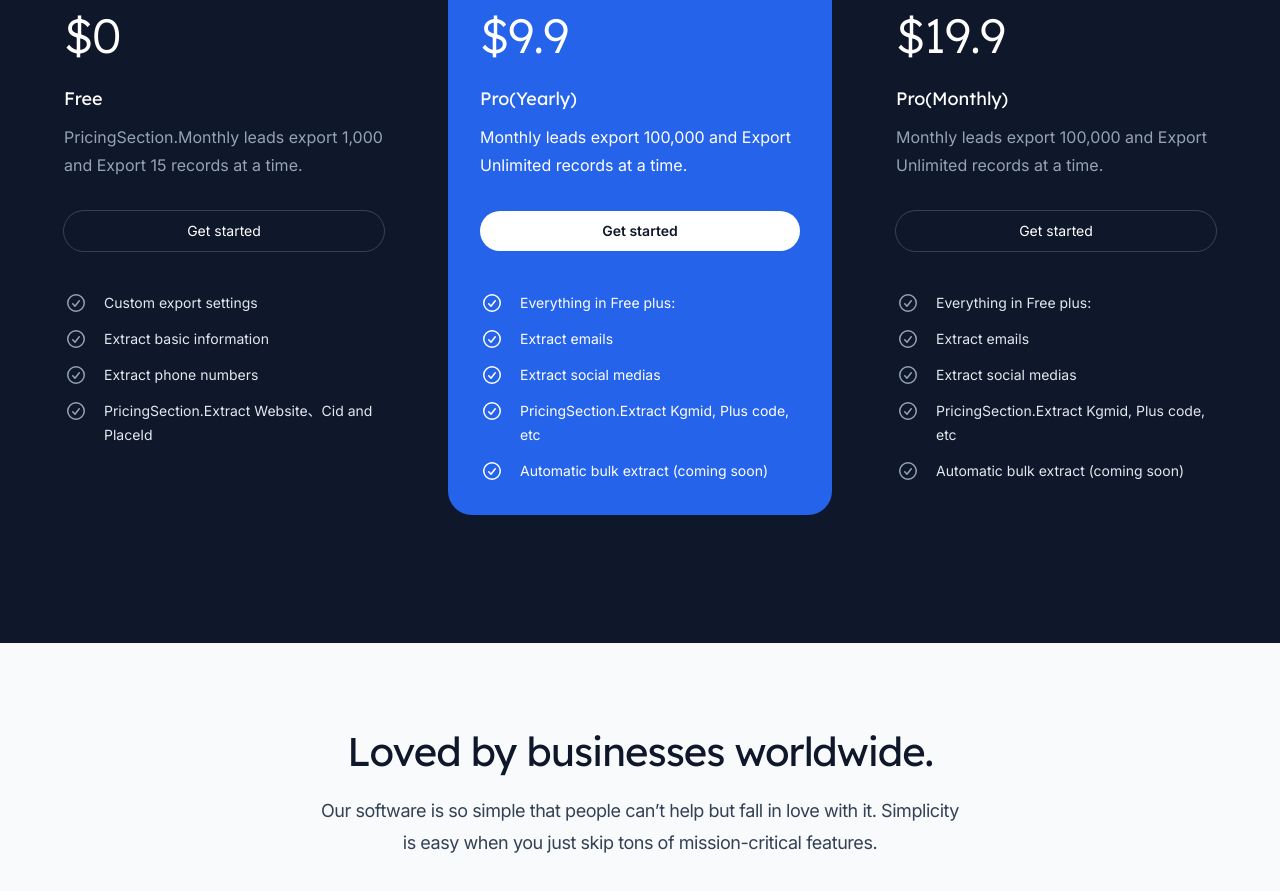
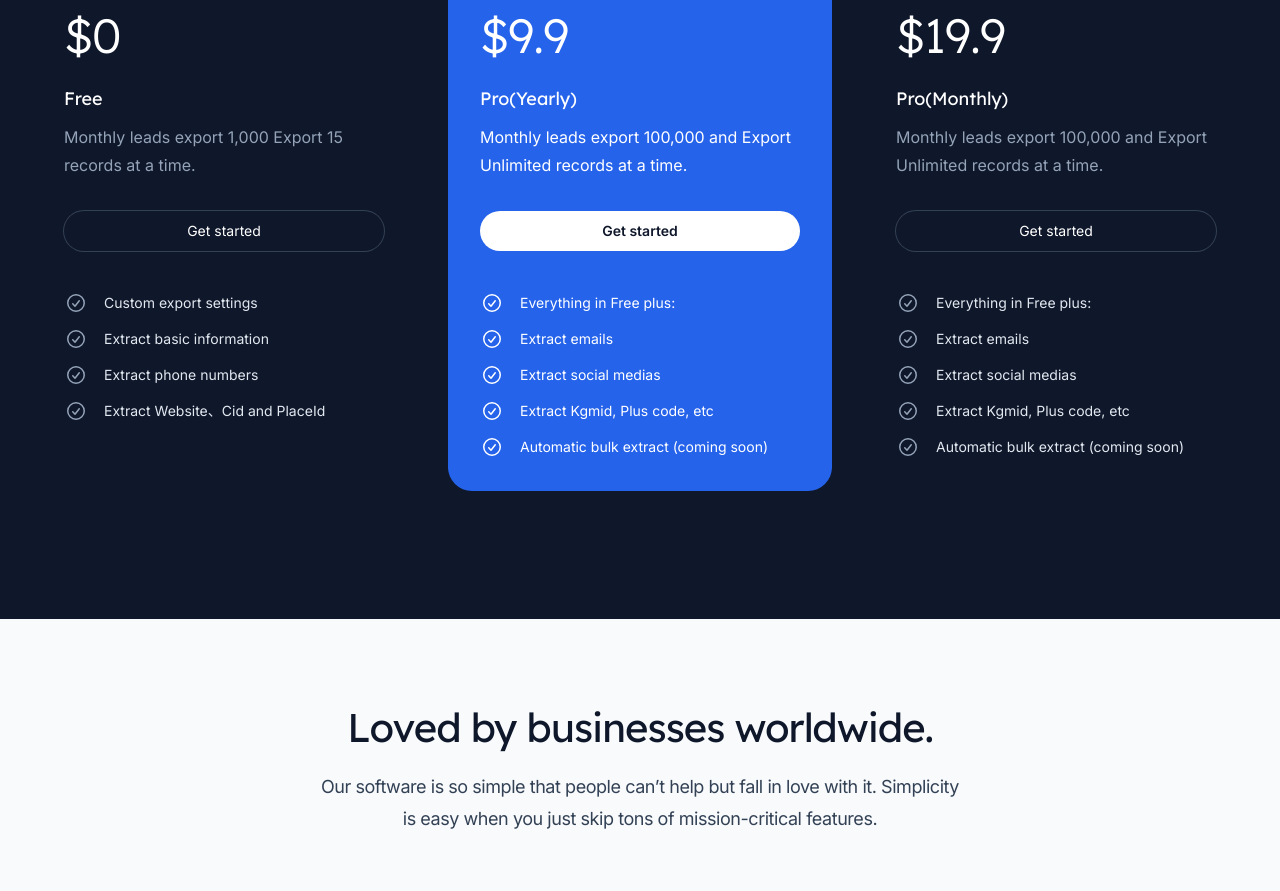
Before and after one commit to JexLau/h5gen, a Next.js app: page /en in a window 1280 px wide. Shown: the part 4104-4995 px from the top of the page. Built offline with nearby package versions, Linux system fonts and the light colour scheme.

Commit message:
feat: en.json

```diff
--- a/src/app/[locale]/page.tsx
+++ b/src/app/[locale]/page.tsx
@@ -7,8 +7,19 @@ import { Hero } from '@/components/Hero'
 import { HowToWorkSection } from '@/components/HowToWorkSection'
 import { Pricing } from '@/components/Pricing'
 import { PrimaryFeatures } from '@/components/PrimaryFeatures'
-// import { SecondaryFeatures } from '@/components/SecondaryFeatures'
 import { Testimonials } from '@/components/Testimonials'
+import { Metadata } from 'next'
+
+export const metadata: Metadata = {
+  title: {
+    template: '%s | freemapsscraper',
+    default: 'Google Maps Scraper: Free & Easy to Use - Free Maps Scraper',
+  },
+  description:
+    'Free Maps Scraper: an efficient, easy-to-use tool for extracting business leads from Google Maps. Quickly gather phone numbers, emails, and more. Free to try!',
+    alternates: { canonical: "https://www.freemapsscraper.com/", }
+}
+
 
 export default function Home() {
   return (
--- a/src/components/Footer.tsx
+++ b/src/components/Footer.tsx
@@ -4,7 +4,7 @@ import { NavLink } from '@/components/NavLink'
 import { useTranslations } from 'next-intl'
 
 export function Footer() {
-  const t = useTranslations('Header')
+  const t = useTranslations('Common')
   return (
     <footer className="bg-slate-50">
       <Container>
--- a/src/components/Header/index.tsx
+++ b/src/components/Header/index.tsx
@@ -5,8 +5,10 @@ import { NavLink } from "../NavLink";
 import { LocaleSwitcher } from "../LocaleSwitch";
 import { FreeToTry } from "../DownloadBtn";
 import { MobileNavigation } from "./MobileNavigation";
+import { useTranslations } from "next-intl";
 
 export function Header({ downloadText }: { downloadText?: string }) {
+  const t = useTranslations("Common")
   return (
     <header className="py-6 fixed top-0 z-50 bg-white shadow-sm w-full">
       <Container>
@@ -16,10 +18,10 @@ export function Header({ downloadText }: { downloadText?: string }) {
               <Logo className="h-10 w-auto" />
             </Link>
             <div className="hidden md:flex md:gap-x-6">
-              <NavLink href="#features">Features</NavLink>
-              <NavLink href="#datafields">Datafields</NavLink>
-              <NavLink href="#pricing">Pricing</NavLink>
-              <NavLink href="#faq">FAQs</NavLink>
+              <NavLink href="#features">{t("Features")}</NavLink>
+              <NavLink href="#datafields">{t("Datafields")}</NavLink>
+              <NavLink href="#pricing">{t("Pricing")}</NavLink>
+              <NavLink href="#faq">{t("FAQs")}</NavLink>
             </div>
           </div>
           <div className="flex items-center gap-x-5 md:gap-x-8">
--- a/src/components/HowToWorkSection.tsx
+++ b/src/components/HowToWorkSection.tsx
@@ -5,6 +5,8 @@ import { useTranslations } from "next-intl";
 
 export const HowToWorkSection = () => {
   const t = useTranslations("HowToWorkSection")
+  // const ct = useTranslations("Common")
+  // console.log('ct', ct)
   return (
     <section
       id="howtowork"
@@ -45,7 +47,7 @@ export const HowToWorkSection = () => {
         </div>
       </Container>
       <div className="absolute bottom-12 left-1/2 transform -translate-x-1/2 translate-y-1/2">
-        <FreeToTry text={t("Free To Try")} />
+        <FreeToTry  />
       </div>
     </section>
   );
--- a/src/components/Pricing.tsx
+++ b/src/components/Pricing.tsx
@@ -136,7 +136,7 @@ export function Pricing() {
           <Plan
             name="Free"
             price="$0"
-            description={t("Monthly leads export 1,000 and Export 15 records at a time.")}
+            description={t("Monthly leads export 1,000 and Export 15 records at a time")}
             href="/"
             features={[
               t('Custom export settings'),
@@ -149,7 +149,7 @@ export function Pricing() {
             featured
             name="Pro(Yearly)"
             price="$9.9"
-            description="Monthly leads export 100,000 and Export Unlimited records at a time."
+            description={t("Monthly leads export 100,000 and Export Unlimited records at a time")}
             href="/"
             features={[
               t('Everything in Free plus'),
@@ -162,7 +162,7 @@ export function Pricing() {
           <Plan
             name="Pro(Monthly)"
             price="$19.9"
-            description="Monthly leads export 100,000 and Export Unlimited records at a time."
+            description={t("Monthly leads export 100,000 and Export Unlimited records at a time")}
             href="/"
             features={[
               t('Everything in Free plus'),
--- a/src/messages/en.json
+++ b/src/messages/en.json
@@ -1,22 +1,22 @@
 {
-  "Free To Try": "Free To Try",
   "Index": {
     "title": "Google Maps Scraper: Free & Easy to Use - Free Maps Scraper",
     "description": "Free Maps Scraper: an efficient, easy-to-use tool for extracting business leads from Google Maps. Quickly gather phone numbers, emails, and more. Free to try!"
   },
   "Download": {
-    "title": "Google Maps Scraper Chrome Extension: Free Download",
-    "description": "Map Lead Scraper is a google maps scraper chrome extension that helps users to scrape and extract information from Google Maps. Please follow the instructions below to install and get started."
+    "title": "Download the Free Maps Scraper Chrome Extension",
+    "description": "Step into the world of effortless data extraction with the Free Maps Scraper, a Chrome extension that streamlines your lead generation process. Download our free and easy-to-use tool today and start harvesting valuable data from Google Maps."
   },
-  "Header": {
+  "Common": {
     "Features": "Features",
     "Datafields": "Datafields",
     "Pricing": "Pricing",
-    "FAQs": "FAQs"
+    "FAQs": "FAQs",
+    "Free to try": "Free to try"
   },
   "LocaleSwitcher": {
     "label": "Change language",
-    "locale": "{locale, select, ja {日本語} en {English} es {Español} ko {한국어} de {Deutsch} other {English}}"
+    "locale": "{locale, select, ja {日本語} en {English} es {Español} ko {한국어} de {Deutsch} fr {Français} pt {Português} ru {Русский} other {English}}"
   },
   "Hero": {
     "Easy to Use": "Easy to Use",
@@ -42,8 +42,7 @@
     "Open The Chrome Extension": "Open The Chrome Extension",
     "Navigate to the area of interest on Google Maps": "Navigate to the area of interest on Google Maps, then activate the freemapsscraper Chrome extension with a single click. It's that simple—no complex setup or configuration needed. Just a few seconds and you're on your way to compiling a robust database of leads.",
     "Export Your Results": "Export Your Results",
-    "Once the scraping is complete": "Once the scraping is complete, you can export the data into a CSV or XLS file for easy analysis and integration. With support for an unlimited number of exports, freemapsscraper ensures that you have continuous access to the latest data. The export includes essential information like phone numbers, email addresses, exact locations, and social media profiles—everything you need to connect with your targeted audience effectively.",
-    "Free To Try": "Free To Try"
+    "Once the scraping is complete": "Once the scraping is complete, you can export the data into a CSV or XLS file for easy analysis and integration. With support for an unlimited number of exports, freemapsscraper ensures that you have continuous access to the latest data. The export includes essential information like phone numbers, email addresses, exact locations, and social media profiles—everything you need to connect with your targeted audience effectively."
   },
   "DataFieldSection": {
     "What Data Can You Scrape Using Free Maps Scraper": "What Data Can You Scrape Using Free Maps Scraper",
@@ -88,7 +87,9 @@
     "Extract emails": "Extract emails",
     "Extract social medias": "Extract social medias",
     "Automatic bulk extract (coming soon)": "Automatic bulk extract (coming soon)",
-    "Get Started": "Get Started"
+    "Extract Kgmid, Plus code, etc": "Extract Kgmid, Plus code, etc",
+    "Extract Website、Cid and PlaceId": "Extract Website、Cid and PlaceId",
+    "Monthly leads export 100,000 and Export Unlimited records at a time": "Monthly leads export 100,000 and Export Unlimited records at a time."
   },
   "Testimonials": {
     "h2": "Loved by businesses worldwide.",
```
